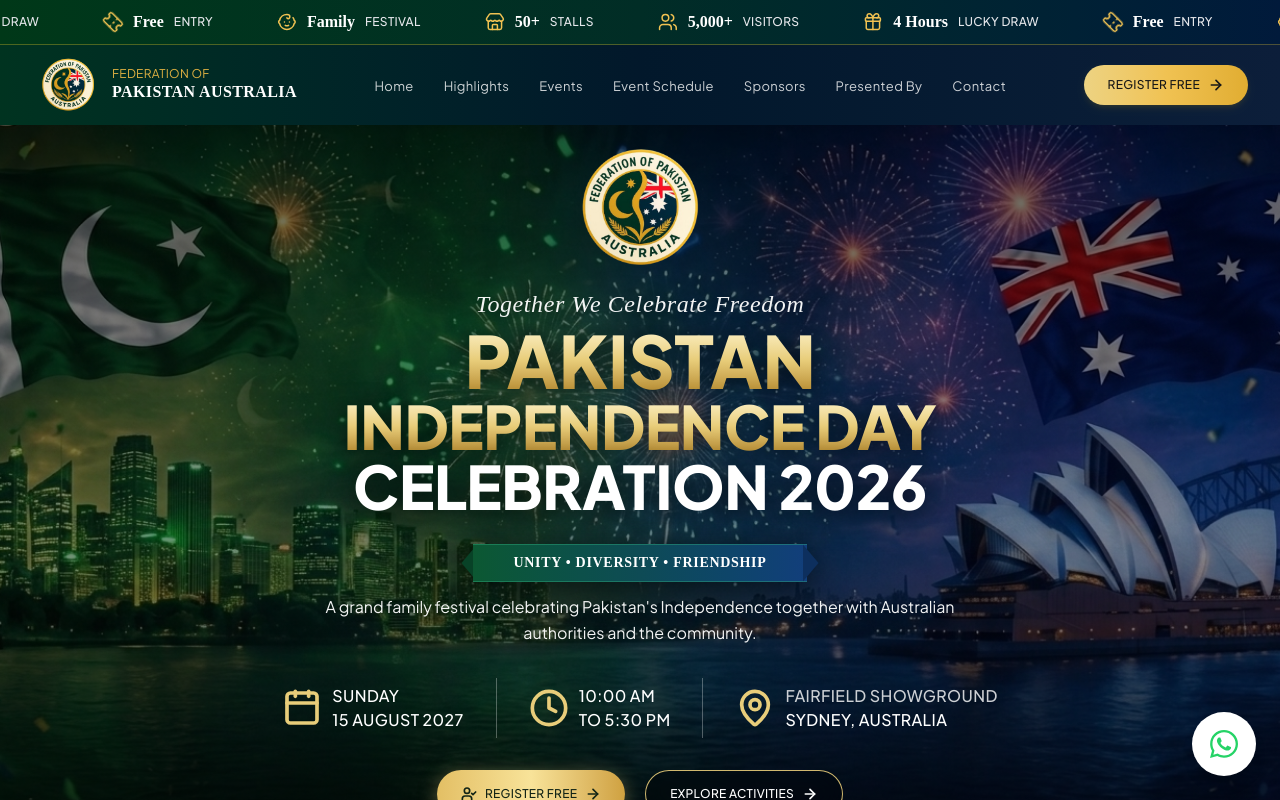
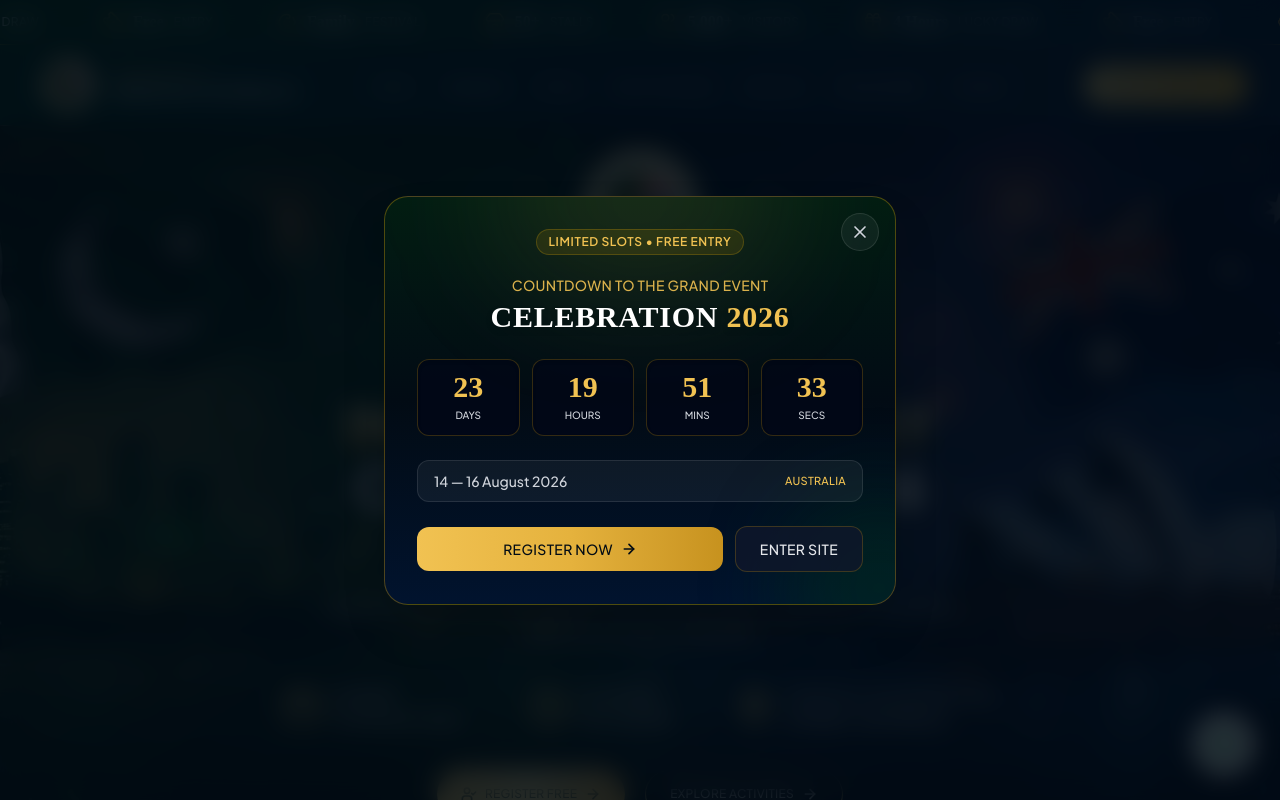
Before and after one commit to techxudo-devs/Independence, a React (Vite) app: page / in a window 1280 px wide. Shown: the top 800 px of the page. Built offline with nearby package versions, Linux system fonts and the light colour scheme; a web font is replaced by a local one.

Commit message:
Initial loader added

```diff
--- a/src/App.tsx
+++ b/src/App.tsx
@@ -1,10 +1,12 @@
 import SmoothScroll from './components/common/SmoothScroll'
 import Homepage from './components/Home/Homepage'
 import WhatsAppIcon from './components/common/WhatsAppIcon'
+import IntroModal from './components/common/IntroModal'
 
 const App = () => {
   return (
     <>
+    <IntroModal />
       <SmoothScroll>
         <Homepage />
       </SmoothScroll>
--- /dev/null
+++ b/src/components/common/IntroModal.tsx
@@ -0,0 +1,161 @@
+import { useState, useEffect } from 'react';
+import { X, ArrowRight } from 'lucide-react';
+
+const IntroModal = () => {
+  const [isOpen, setIsOpen] = useState(true);
+
+  // Live Countdown State
+  const [timeLeft, setTimeLeft] = useState({
+    days: 56,
+    hours: 14,
+    minutes: 20,
+    seconds: 45
+  });
+
+  // 1. Lock/Unlock Page Scroll when Modal is Open/Closed
+  useEffect(() => {
+    if (isOpen) {
+      document.body.style.overflow = 'hidden';
+    } else {
+      document.body.style.overflow = 'unset';
+    }
+
+    return () => {
+      document.body.style.overflow = 'unset';
+    };
+  }, [isOpen]);
+
+  // 2. Live Countdown Logic
+  useEffect(() => {
+    const targetDate = new Date('2026-08-14T10:00:00').getTime();
+
+    const updateCountdown = () => {
+      const now = new Date().getTime();
+      const difference = targetDate - now;
+
+      if (difference > 0) {
+        const days = Math.floor(difference / (1000 * 60 * 60 * 24));
+        const hours = Math.floor((difference % (1000 * 60 * 60 * 24)) / (1000 * 60 * 60));
+        const minutes = Math.floor((difference % (1000 * 60 * 60)) / (1000 * 60));
+        const seconds = Math.floor((difference % (1000 * 60)) / 1000);
+
+        setTimeLeft({ days, hours, minutes, seconds });
+      }
+    };
+
+    updateCountdown();
+    const timer = setInterval(updateCountdown, 1000);
+    return () => clearInterval(timer);
+  }, []);
+
+  const handleClose = () => {
+    setIsOpen(false);
+  };
+
+  const handleRegisterNow = () => {
+    setIsOpen(false);
+    setTimeout(() => {
+      const registerSection = document.getElementById('register');
+      if (registerSection) {
+        registerSection.scrollIntoView({ behavior: 'smooth' });
+      }
+    }, 100);
+  };
+
+  if (!isOpen) return null;
+
+  return (
+    /* CHANGED z-50 TO z-[999] HERE BELOW */
+    <div className="fixed inset-0 z-[999] flex items-center justify-center p-4 bg-[#020b14]/85 backdrop-blur-md transition-all duration-300 font-sans select-none">
+
+      {/* Modal Container */}
+      <div className="relative w-full max-w-lg bg-gradient-to-b from-[#021d12] via-[#020b14] to-[#01132e] border border-amber-400/30 rounded-3xl p-6 sm:p-8 shadow-2xl overflow-hidden text-white">
+
+        {/* Background Ambient Glow */}
+        <div className="absolute -top-24 left-1/2 -translate-x-1/2 w-72 h-48 bg-[#f1c252]/10 rounded-full blur-3xl pointer-events-none" />
+        <div className="absolute -bottom-20 -right-20 w-48 h-48 bg-[#003818]/40 rounded-full blur-2xl pointer-events-none" />
+
+        {/* Close Button */}
+        <button
+          onClick={handleClose}
+          className="absolute top-4 right-4 p-2 rounded-full bg-white/5 hover:bg-white/15 border border-white/10 text-gray-300 hover:text-white transition-all cursor-pointer z-20"
+          aria-label="Close Modal"
+        >
+          <X className="w-5 h-5" />
+        </button>
+
+        {/* Modal Content */}
+        <div className="relative z-10 flex flex-col items-center text-center gap-5">
+
+          {/* Top Tag */}
+          <div className="inline-flex items-center gap-1.5 px-3 py-1 rounded-full bg-amber-400/10 border border-amber-400/20 text-[#f1c252] text-[10px] sm:text-xs font-semibold tracking-wider uppercase plus">
+            {/* <Sparkles className="w-3.5 h-3.5 animate-pulse" /> */}
+            Limited Slots • Free Entry
+          </div>
+
+          {/* Title */}
+          <div>
+            <p className="text-xs sm:text-sm font-medium uppercase tracking-wide text-[#f1c252]/90 plus">
+              Countdown To The Grand Event
+            </p>
+            <h2 className="text-2xl sm:text-3xl font-extrabold life uppercase tracking-wide text-white mt-1 drop-shadow-md">
+              CELEBRATION <span className="text-[#f1c252]">2026</span>
+            </h2>
+          </div>
+
+          {/* Countdown Boxes */}
+          <div className="grid grid-cols-4 gap-2 sm:gap-3 w-full my-1">
+            {[
+              { value: timeLeft.days, label: 'DAYS' },
+              { value: timeLeft.hours, label: 'HOURS' },
+              { value: timeLeft.minutes, label: 'MINS' },
+              { value: timeLeft.seconds, label: 'SECS' },
+            ].map((unit, index) => (
+              <div
+                key={index}
+                className="flex flex-col items-center justify-center py-3 px-1 rounded-xl bg-slate-950/70 border border-amber-400/20 shadow-inner"
+              >
+                <span className="text-2xl sm:text-3xl font-bold life text-[#f1c252] tabular-nums leading-none">
+                  {String(unit.value).padStart(2, '0')}
+                </span>
+                <span className="text-[9px] sm:text-[10px] font-medium tracking-widr plus text-gray-300 mt-1.5">
+                  {unit.label}
+                </span>
+              </div>
+            ))}
+          </div>
+
+          {/* Subtext info */}
+          <div className="w-full py-2.5 px-4 rounded-xl bg-white/5 border border-white/10 flex items-center justify-between text-xs sm:text-sm text-gray-300">
+            <span className="font-medium plus">14 — 16 August 2026</span>
+            <span className="font-medium plus text-[#f1c252] uppercase text-[11px] tracking-wide">Australia</span>
+          </div>
+
+          {/* Action Buttons */}
+          <div className="flex flex-col sm:flex-row items-center gap-3 w-full mt-1">
+            {/* Register Button */}
+            <button
+              onClick={handleRegisterNow}
+              className="w-full sm:flex-1 py-3 px-5 rounded-xl bg-gradient-to-r from-[#f1c252] via-[#e5b23d] to-[#c7921e] hover:brightness-110 text-[#020b14] font-medium plus text-sm uppercase tracking-wide flex items-center justify-center gap-2 shadow-[#f1c252]/10 transition-all cursor-pointer active:scale-98"
+            >
+              Register Now
+              <ArrowRight className="w-4 h-4 stroke-[2.5]" />
+            </button>
+
+            {/* Enter Site Button */}
+            <button
+              onClick={handleClose}
+              className="w-full sm:w-auto py-3 px-6 rounded-xl bg-slate-900/80 hover:bg-slate-800 border border-amber-400/20 text-gray-200 hover:text-white font-medium plus text-sm uppercase tracking-wide transition-all cursor-pointer"
+            >
+              Enter Site
+            </button>
+          </div>
+
+        </div>
+
+      </div>
+    </div>
+  );
+};
+
+export default IntroModal;
```
